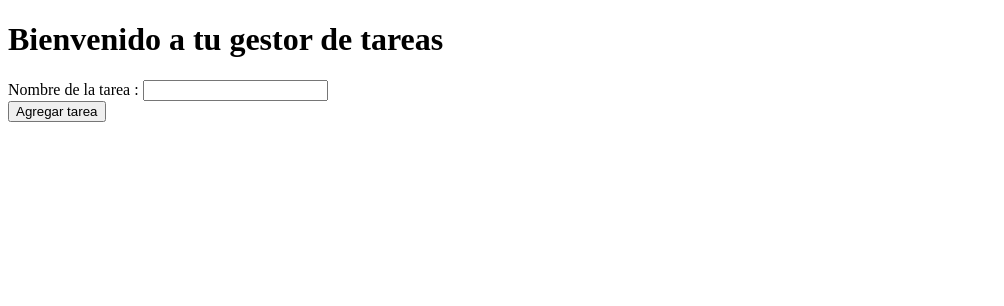
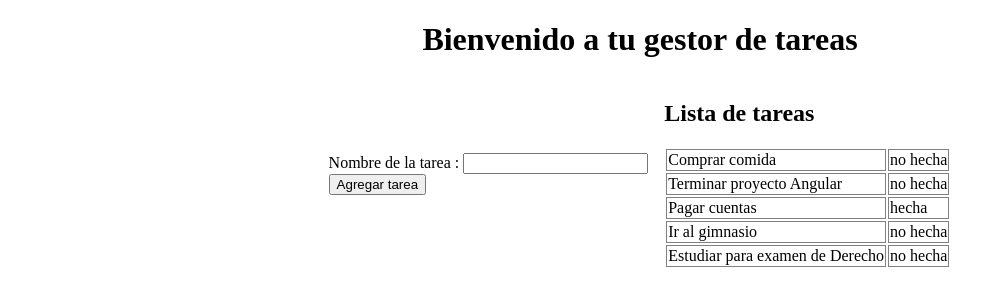
Before and after one commit to nicowooow/Angular-ejercicios, an Angular app in the folder Ejercicio1/: page / in a window 1280 px wide. Shown: the top 306 px of the page, without its empty margins (0-1004 px from the left). Built offline with nearby package versions, Linux system fonts and the light colour scheme.

Commit message:
se crea la lista de tareas con su id, titulo y si esta completada o no

```diff
--- a/Ejercicio1/src/app/app.html
+++ b/Ejercicio1/src/app/app.html
@@ -4,9 +4,9 @@
     <div class="form-tareas">
       <form action="POST">
         <label for="tarea">Nombre de la tarea : </label>
-        <input type="text" name="tarea" id="tarea">
+        <input type="text" name="tarea" id="tarea" [(ngModel)]="tituloTarea">
         <br>
-        <input type="button" value="Agregar tarea">
+        <input type="button" value="Agregar tarea" (click)="CrearTarea()">
       </form>
     </div>
     <div class="vista-tareas">
@@ -16,8 +16,13 @@
 </main>
 
 <style>
+  h1{
+    text-align: center;
+  }
  .general-view{
    display: flex;
    gap: 1rem;
+   justify-content: center;
+   align-items: center;
  }
 </style>
--- a/Ejercicio1/src/app/app.ts
+++ b/Ejercicio1/src/app/app.ts
@@ -1,13 +1,18 @@
 import {Component, signal} from '@angular/core';
 import {RouterOutlet} from '@angular/router';
 import {Tareas} from './tareas/tareas';
+import {FormsModule} from '@angular/forms';
 
 @Component({
   selector: 'app-root',
-  imports: [RouterOutlet,Tareas],
+  imports: [RouterOutlet,Tareas,FormsModule],
   templateUrl: './app.html',
   styleUrl: './app.css'
 })
 export class App {
-  protected readonly title = signal('Ejercicio1');
+  // protected readonly title = signal('Ejercicio1');
+  protected tituloTarea = "";
+  CrearTarea(){
+
+  }
 }
--- a/Ejercicio1/src/app/tareas/tareas.html
+++ b/Ejercicio1/src/app/tareas/tareas.html
@@ -0,0 +1,18 @@
+<h2>Lista de tareas</h2>
+<table>
+  @for (tarea of tareas(); track tarea.id) {
+    <tr id="tarea-{{tarea.id}}">
+      <td>
+        {{ tarea.titulo }}
+      </td>
+      <td>
+        {{ tarea.completada ? "hecha" : "no hecha" }}
+      </td>
+    </tr>
+  }
+</table>
+<style>
+  td{
+    border: 1px solid gray;
+  }
+</style>
--- a/Ejercicio1/src/app/tareas/tareas.ts
+++ b/Ejercicio1/src/app/tareas/tareas.ts
@@ -1,4 +1,10 @@
-import { Component } from '@angular/core';
+import {Component, signal} from '@angular/core';
+
+interface ITarea {
+  id: number,
+  titulo: string,
+  completada: boolean,
+}
 
 @Component({
   selector: 'app-tareas',
@@ -7,5 +13,32 @@ import { Component } from '@angular/core';
   styleUrl: './tareas.css',
 })
 export class Tareas {
+  protected readonly tareas = signal<ITarea[]>([
+    {
+      "id": 1,
+      "titulo": "Comprar comida",
+      "completada": false,
+    },
+    {
+      "id": 2,
+      "titulo": "Terminar proyecto Angular",
+      "completada": false,
+    },
+    {
+      "id": 3,
+      "titulo": "Pagar cuentas",
+      "completada": true,
+    },
+    {
+      "id": 4,
+      "titulo": "Ir al gimnasio",
+      "completada": false,
+    },
+    {
+      "id": 5,
+      "titulo": "Estudiar para examen de Derecho",
+      "completada": false,
+    }
+  ]);
 
 }
```
